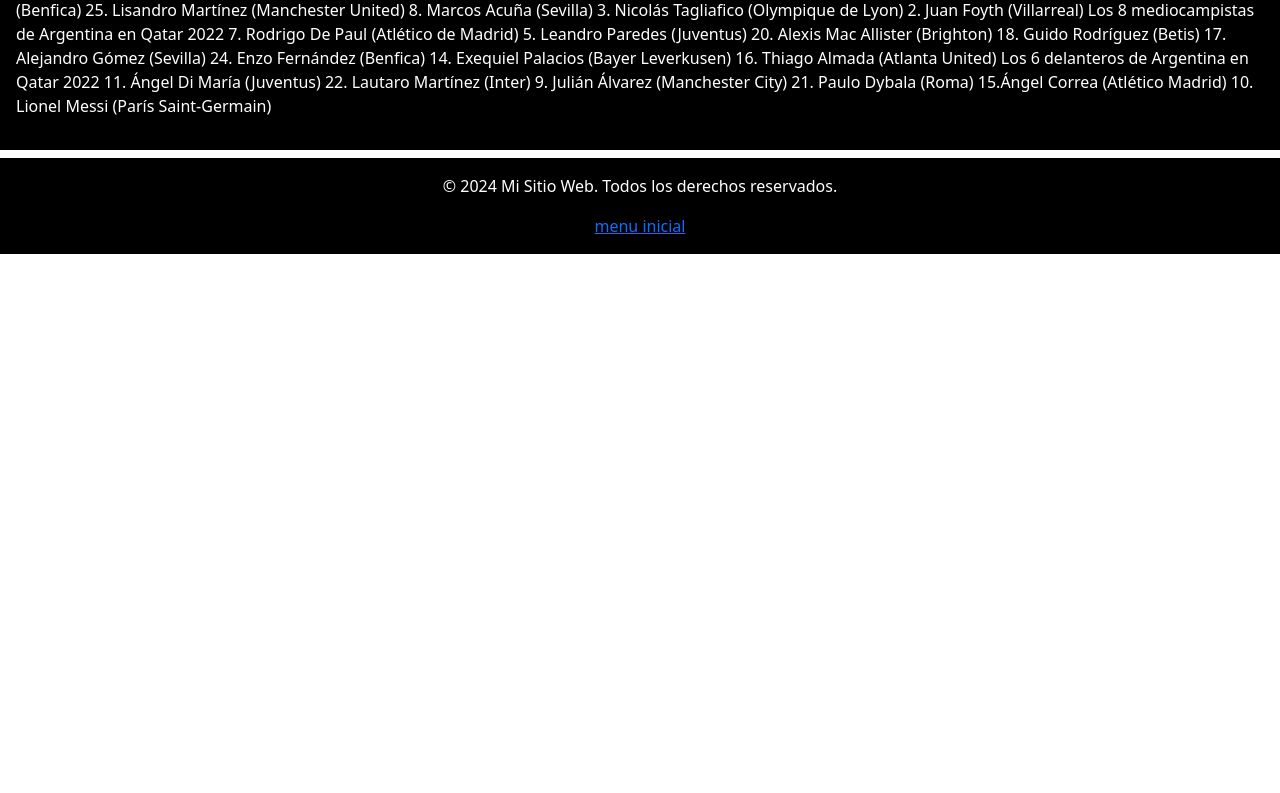
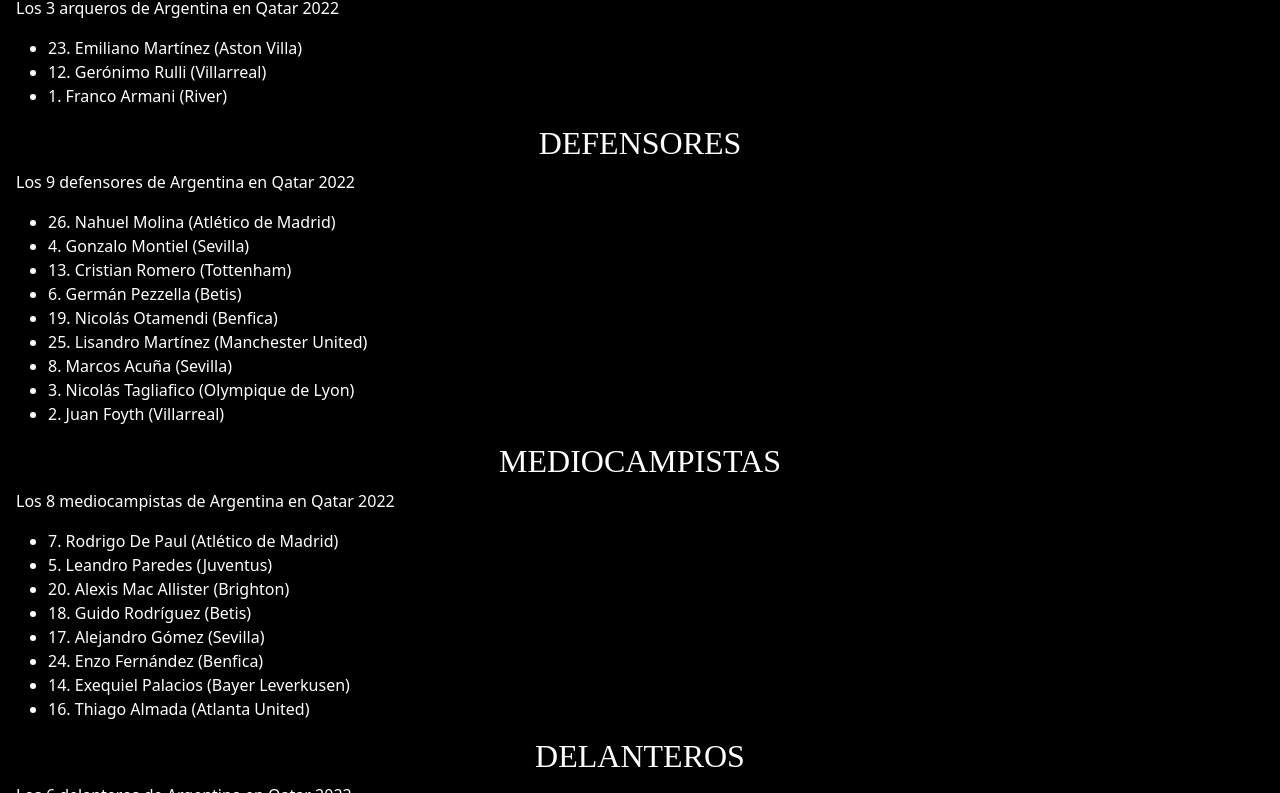
Before and after one commit to lucasib1/campeones-del-mundo, a website: page pages/plantel.html in a window 1280 px wide. Shown: the part 629-1422 px from the top of the page. Before the commit the page ends 891 px from the top, so only its background shows below. Drawn offline with Linux system fonts and the light colour scheme.

Commit message:
se modifico el html

```diff
--- a/pages/plantel.html
+++ b/pages/plantel.html
@@ -40,69 +40,77 @@
         <div class="centrar">
         <img src="../images/fondo1.jpg"  class="img-fluid" alt="img-fluid" width="700"  >
         </div>
-        <p>Los 3 arqueros de Argentina en Qatar 2022
-        23. Emiliano Martínez
-        (Aston Villa)
-        12. Gerónimo Rulli
-        (Villarreal)
-        1. Franco Armani
-        (River)
-        Los 9 defensores de Argentina en Qatar 2022
-
-        26. Nahuel Molina
-        (Atlético de Madrid)
-        4. Gonzalo Montiel
-        (Sevilla)
-        13. Cristian Romero
-        (Tottenham)
-        6. Germán Pezzella
-        (Betis)
-        19. Nicolás Otamendi
-        (Benfica)
-        25.
-        Lisandro Martínez
-        (Manchester United)
-        8. Marcos Acuña
-        (Sevilla)
-        3. Nicolás Tagliafico
-        (Olympique de Lyon)
-        2. Juan Foyth
-        (Villarreal)
-        Los 8 mediocampistas de Argentina en Qatar 2022
-
-        7. Rodrigo De Paul
-        (Atlético de Madrid)
-        5. Leandro Paredes
-        (Juventus)
-        20. Alexis Mac Allister
-        (Brighton)
-        18. Guido Rodríguez
-        (Betis)
-        17. Alejandro Gómez
-        (Sevilla)
-        24. Enzo Fernández
-        (Benfica)
-        14. Exequiel Palacios
-        (Bayer Leverkusen)
-        16.
-        Thiago
-        Almada
-        (Atlanta United)
-        Los 6 delanteros de Argentina en Qatar 2022
-
-        11. Ángel Di María
-        (Juventus)
-        22. Lautaro Martínez
-        (Inter)
-        9. Julián Álvarez
-        (Manchester City)
-        21. Paulo Dybala
-        (Roma)
-        15.Ángel Correa
-        (Atlético Madrid)
-        10. Lionel Messi
-        (París Saint-Germain)
-        </p>
+        <h2 class="centrar">ARQUEROS</h2>
+        <p>Los 3 arqueros de Argentina en Qatar 2022</p>
+        <ul>
+            <li>23. Emiliano Martínez
+            (Aston Villa)</li>
+            <li>12. Gerónimo Rulli
+            (Villarreal)</li>
+            <li>1. Franco Armani
+            (River)</li>
+        </ul>
+        <h2 class="centrar">DEFENSORES</h2>
+        <P>Los 9 defensores de Argentina en Qatar 2022</P>
+        <ul>
+            <li>26. Nahuel Molina
+            (Atlético de Madrid)</li>
+            <li>4. Gonzalo Montiel
+            (Sevilla)</li>
+            <li>13. Cristian Romero
+            (Tottenham)</li>
+            <li>6. Germán Pezzella
+            (Betis)</li>
+            <li>19. Nicolás Otamendi
+            (Benfica)</li>
+            <li>25.
+            Lisandro Martínez
+            (Manchester United)</li>
+            <li>8. Marcos Acuña
+            (Sevilla)</li>
+            <li>3. Nicolás Tagliafico
+            (Olympique de Lyon)</li>
+            <li>2. Juan Foyth
+            (Villarreal)</li>
+        </ul>
+        <h2 class="centrar">MEDIOCAMPISTAS</h2>
+        <p>Los 8 mediocampistas de Argentina en Qatar 2022</p>
+        <ul>
+            <li>7. Rodrigo De Paul
+            (Atlético de Madrid)</li>
+            <li>5. Leandro Paredes
+            (Juventus)</li>
+            <li>20. Alexis Mac Allister
+            (Brighton)</li>
+            <li>18. Guido Rodríguez
+            (Betis)</li>
+            <li>17. Alejandro Gómez
+            (Sevilla)</li>
+            <li>24. Enzo Fernández
+            (Benfica)</li>
+            <li>14. Exequiel Palacios
+            (Bayer Leverkusen)</li>
+            <li>16.
+            Thiago
+            Almada
+            (Atlanta United)</li>
+        </ul>
+        <h2 class="centrar">DELANTEROS</h2>
+        <p>Los 6 delanteros de Argentina en Qatar 2022</p>
+        <ul>
+            <li>11. Ángel Di María
+            (Juventus)</li>
+            <li>22. Lautaro Martínez
+            (Inter)</li>
+            <li>9. Julián Álvarez
+            (Manchester City)</li>
+            <li>21. Paulo Dybala
+            (Roma)</li>
+            <li>15.Ángel Correa
+            (Atlético Madrid)</li>
+            <li>10. Lionel Messi
+            (París Saint-Germain)</li>
+        </ul>
     </div>
     <!-- Footer -->
     <footer class="centrar">
```
Also changed, not shown: index.html (+39 -42 lines), pages/cuerpotecnico.html (+20 -20 lines).
